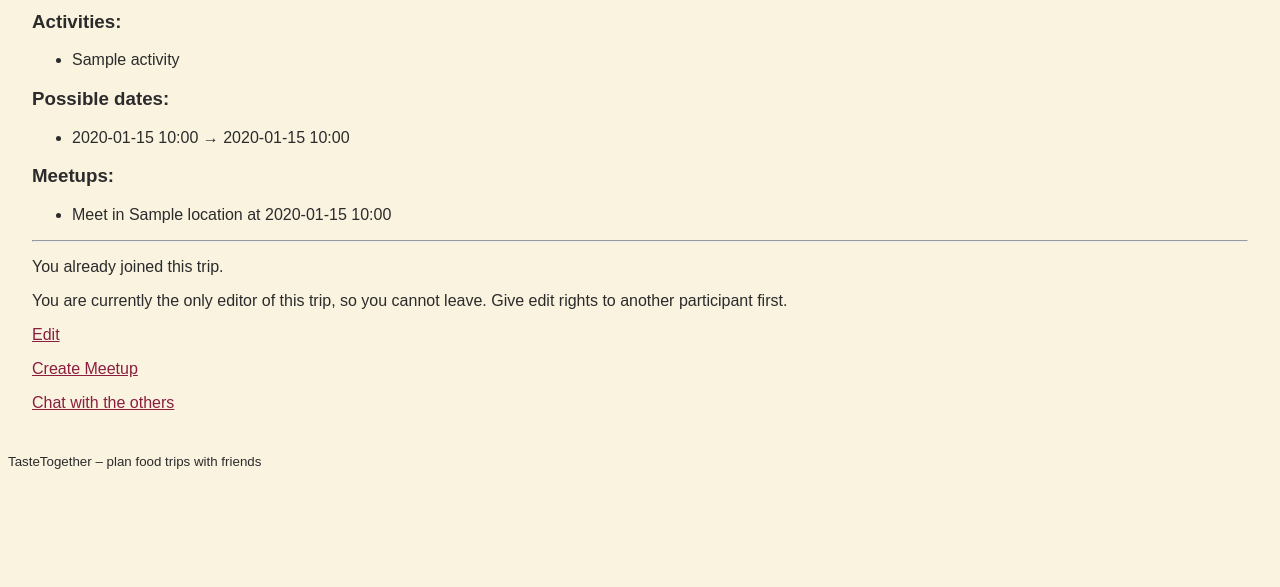
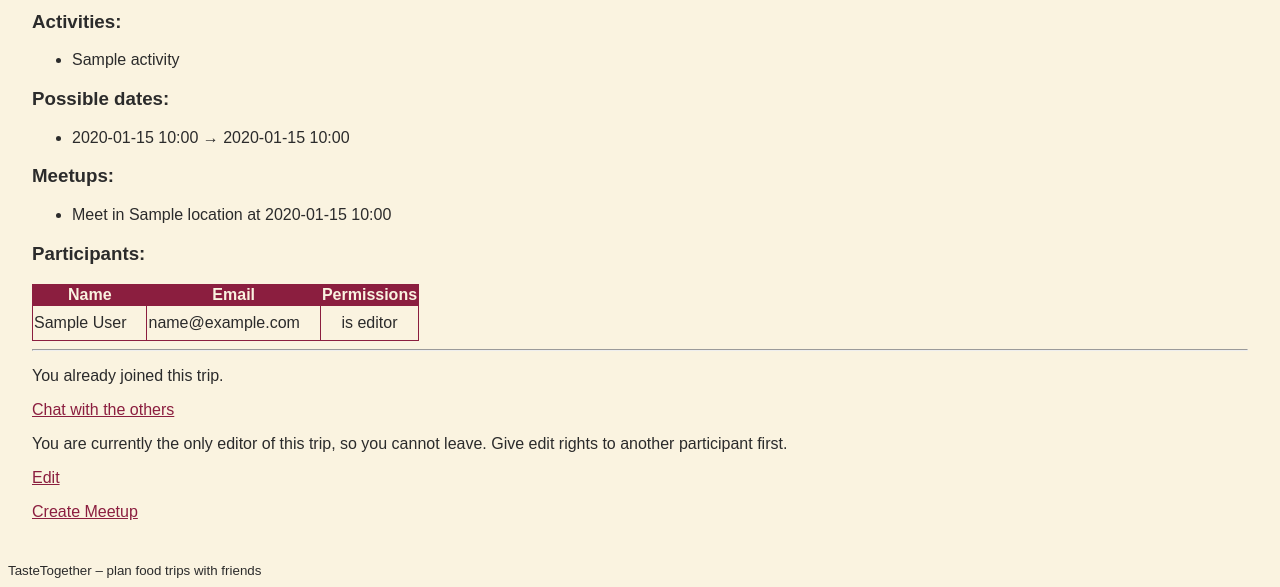
Before and after one commit to pezzi-ph/web-travel-together, a Flask app: page /trips/1 in a window 1280 px wide. Shown: the part 372-959 px from the top of the page. Before the commit the page ends 841 px from the top, so only its background shows below. Run offline with Flask 3, Linux system fonts and the light colour scheme; a user stored in the database is signed in; tables that the repository leaves empty hold one stand-in row (values such as "Sample post").

Commit message:
added permission handling

```diff
--- a/travel_together/main.py
+++ b/travel_together/main.py
@@ -321,6 +321,33 @@ def leave_trip(trip_id: int):
 
 
 
+# ---------------------------------------------------------
+# MAKE EDITOR
+# ---------------------------------------------------------
+@bp.route("/trips/<int:trip_id>/make_editor/<int:participant_id>", methods=["POST"])
+@login_required
+def make_editor(trip_id, participant_id):
+    trip = TripProposal.query.get_or_404(trip_id)
+    my_participation = None
+    for p in trip.participants:
+        if p.user_id == current_user.id and p.can_edit:
+            my_participation = p
+            break
+    if my_participation is None:
+        flash("You are not allowed to edit this trips permissions.")
+        return trip_detail(trip_id)
+
+    participation = db.session.get(TripProposalParticipant, participant_id)
+    if participation is None:
+        abort(404)
+    participation.can_edit = True
+    db.session.commit()
+    flash("Updated permission")
+    return trip_detail(trip_id)
+
+
+
+
 
 # ---------------------------------------------------------
 # Edit A TRIP
@@ -443,6 +470,10 @@ def edit_trip(trip_id):
 def message_board(trip_id):
     trip = TripProposal.query.get_or_404(trip_id)
 
+    if trip.status == ProposalStatus.cancelled:
+        flash("Cannot chat in a cancelled trip.")
+        return redirect(url_for("main.index"))
+
     # Security check: only participants can see/post
     if not any(p.user_id == current_user.id for p in trip.participants):
         flash("You are not participating in this trip.")
@@ -468,7 +499,7 @@ def message_board(trip_id):
             )
             db.session.add(message)
             db.session.commit()
-            flash("Message posted.")
+            #flash("Message posted.")
 
         return redirect(url_for("main.message_board", trip_id=trip_id))
 
--- a/travel_together/static/travel-together.css
+++ b/travel_together/static/travel-together.css
@@ -92,3 +92,16 @@ button {
   display:flex;
   gap:10px;
 }
+
+
+table, th, td {
+  border: 1px solid #8B1E3F;
+  border-collapse: collapse;
+}
+th {
+    background-color: #8B1E3F;
+    color: #FAF3E0
+}
+td {
+    height: 32px;
+}
--- a/travel_together/templates/trips/add_meetup.html
+++ b/travel_together/templates/trips/add_meetup.html
@@ -30,11 +30,14 @@
 
 
     <button type="submit">
-        Create trip
+        Create meetup
     </button>
 </form>
 
 <p>
+    <a href="{{ url_for('main.trip_detail', trip_id=trip.id) }}">← Back to trip details</a>
+</p>
+<p>
     <a href="{{ url_for('main.index') }}">← Back to all trips</a>
 </p>
 {% endblock %}
--- a/travel_together/templates/trips/trip_detail.html
+++ b/travel_together/templates/trips/trip_detail.html
@@ -54,6 +54,41 @@
 </ul>
 
 
+{% if trip.participants|length > 0 %}
+<h3>Participants:</h3>
+<table>
+    <tr>
+        <th>Name</th>
+        <th>Email</th>
+        {% if is_editor %}
+        <th>Permissions</th>
+        {% endif %}
+    </tr>
+    {% for participant in trip.participants %}
+    <tr>
+        <td style="padding-right: 20px">{{participant.user.name}}</td>
+        <td style="padding-right: 20px">{{participant.user.email}}</td>
+
+        {% if is_editor and not participant.can_edit %}
+        <td>
+            <form method="post" style="margin: 0"
+                  action="{{ url_for('main.make_editor', trip_id=trip.id, participant_id=participant.id) }}">
+                <button type="submit" style="margin: 0">Make Editor</button>
+            </form>
+        </td>
+
+        {% elif is_editor and participant.can_edit%}
+        <td style="text-align: center">
+            is editor
+        </td>
+        {% endif %}
+    </tr>
+    {% endfor %}
+</table>
+
+{% endif %}
+
+
 <hr>
 
 {# JOIN / LEAVE MESSAGES #}
@@ -64,6 +99,9 @@
 {% else %}
 {% if is_participant %}
 <p>You already joined this trip.</p>
+<p>
+    <a href="{{ url_for('main.message_board', trip_id=trip.id) }}">Chat with the others</a>
+</p>
 {% endif %}
 {% if not can_leave and is_participant %}
 <p>
@@ -88,7 +126,5 @@
 </p>
 {% endif %}
 
-<p>
-    <a href="{{ url_for('main.message_board', trip_id=trip.id) }}">Chat with the others</a>
-</p>
+
 {% endblock %}
```
Also changed, not shown: travel_together/templates/trips/create_trip.html (+6 -2 lines). Lines whose indentation alone changed are shown as unchanged.
